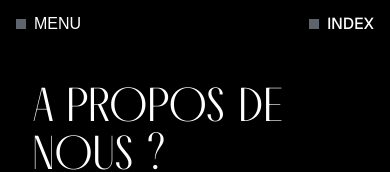
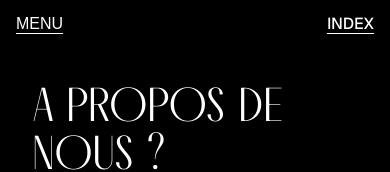
Before and after one commit to youllz/miss-maude-2, a SvelteKit app: page /a-propos-de-nous in a window 390 px wide. Shown: the top 172 px of the page. Built offline with nearby package versions, Linux system fonts and the light colour scheme.

Commit message:
fixe responsive collections page

```diff
--- a/src/lib/components/nav.svelte
+++ b/src/lib/components/nav.svelte
@@ -52,7 +52,6 @@
 
 <nav class="mobile-nav">
 	<div class="dialog-open_con">
-		<div class="square"></div>
 		<button class="dialog-open" command="show-modal" commandfor="mon-dialogue"> MENU </button>
 	</div>
 
@@ -93,18 +92,11 @@
 	</dialog>
 	<!-- <IndexDialog /> -->
 	<div class="coll-link">
-		<div class="square"></div>
 		<a href={resolve('/collections')}>INDEX</a>
 	</div>
 </nav>
 
 <style>
-	.square {
-		height: 10px;
-		width: 10px;
-		background-color: var(--color-neutral-600);
-	}
-
 	.dialog-open_con {
 		display: flex;
 		align-items: center;
@@ -223,13 +215,16 @@
 		border: none;
 		outline: none;
 		font-size: var(--text-base);
-		font-weight: var(--font-medium);
+		font-weight: var(--font-medium) !important;
 		mix-blend-mode: difference;
 		padding: 0;
 		margin: 0;
 		color: var(--color-white);
-		line-height: var(--leadind-none);
+		line-height: var(--leading-none);
 		align-self: center;
+		text-decoration: underline;
+		text-underline-offset: 4px;
+
 		/* text-box-trim: trim-both; */
 
 		&:focus {
@@ -249,12 +244,12 @@
 		margin-top: var(--space-24);
 
 		div {
-			height: 50px;
+			height: 41px;
 			overflow: hidden;
 		}
 
 		a {
-			font-size: var(--text-4xl);
+			font-size: var(--text-3xl);
 			text-transform: uppercase;
 			color: var(--color-white);
 			width: 100%;
@@ -299,12 +294,12 @@
 		li {
 			color: var(--color-white);
 			text-transform: uppercase;
-			font-size: var(--text-4xl);
+			font-size: var(--text-3xl);
 			height: 50px;
 			overflow: hidden;
 		}
 		a {
-			font-size: var(--text-4xl);
+			font-size: var(--text-3xl);
 			text-transform: uppercase;
 			color: var(--color-white);
 			width: 100%;
@@ -337,8 +332,11 @@
 
 		a {
 			color: var(--color-white);
-			font-size: var(--font-base);
+			font-size: var(--text-base);
 			font-weight: var(--font-medium);
+			text-decoration: underline;
+			text-underline-offset: 4px;
+			display: block;
 		}
 	}
 
--- a/src/routes/collections/nav-coll.svelte
+++ b/src/routes/collections/nav-coll.svelte
@@ -48,7 +48,7 @@
 		height: 2px;
 		align-self: flex-end;
 		margin-bottom: 10px;
-		background-color: var(--color-neutral-600);
+		background-color: var(--color-black);
 		transform: scaleX(1);
 		/* animation: scale-in 0.6s ease-in-out 0.6s forwards; */
 		will-change: transform;
```
Also changed, not shown: src/routes/collections/+layout.svelte (+10 -7 lines).
